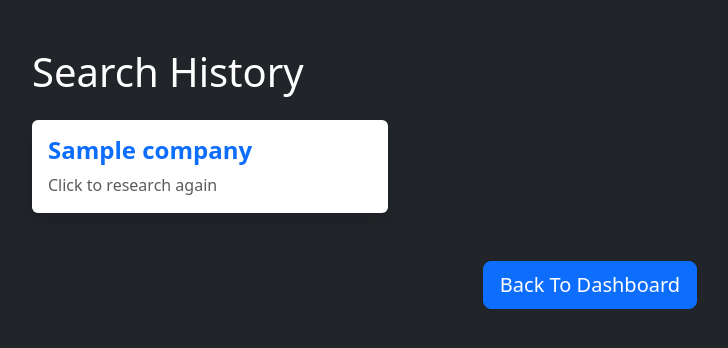
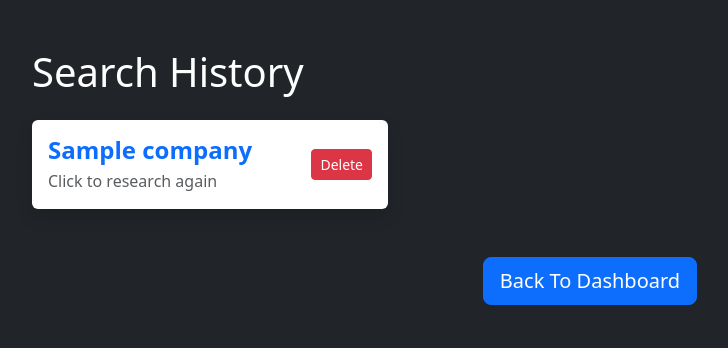
Before and after one commit to nandan-xd/Company-Intelligence-Dashboard, a Flask app: template templates/searchHistory.html in a window 1280 px wide. Shown: the top 348 px of the page, without its empty margins (50-778 px from the left). Run offline with Flask 3, Linux system fonts and the light colour scheme; the template is opened without the code that fills it: most values are stand-ins (such as "Sample title", 1, 10 or a date in 2020).

Commit message:
Delete feature added

```diff
--- a/app.py
+++ b/app.py
@@ -143,16 +143,39 @@ def index():
      else:
           return redirect(url_for('login'))
 
+@app.route('/delete', methods=['POST', 'GET'])
+def delete():
+     username = session.get('username')
+     user = Search.query.filter_by(name=username).all()
+     if 'companyList' in session:
+          companyList = session.get('companyList')
+     else:
+          companyList = request.args.get('companyList')
+     companyName = request.args.get('companyName')
+     if companyName in companyList:
+          companyList.remove(companyName)
+     print(companyList)
+     if 'companyList' in session:
+          session['companyList'] = companyList
+          for i in user:
+               if i.company == companyName:
+                    db.session.delete(i)
+                    db.session.commit()
+     return redirect(url_for('searchHistory'))
+
 @app.route('/search-history')
 def searchHistory():
      username = session.get('username')
      user = Search.query.filter_by(name=username).all()
-     companyList = []
+     if 'companyList' in session:
+          companyList = session.get('companyList')
+     else:
+          companyList = []
      for i in user:
           if i.company not in companyList:
                companyList.append(i.company)
-          else:
-               pass
+     if 'companyList' in session:
+          session['companyList'] = companyList
      return render_template('searchHistory.html', companyList=companyList)
 
 @app.route('/error')
--- a/templates/searchHistory.html
+++ b/templates/searchHistory.html
@@ -21,27 +21,26 @@
 
         <div class="col-md-4 mb-4">
 
-            <a
-                href="{{ url_for('index', companyName=company) }}"
-                class="text-decoration-none">
+            <div class="card shadow border-0 h-100">
 
-                <div class="card shadow border-0 h-100">
+                <div class="card-body d-flex justify-content-between align-items-center gap-3">
 
-                    <div class="card-body">
-
-                        <h4 class="fw-bold text-primary">
+                    <a href="{{ url_for('index', companyName=company) }}" class="text-decoration-none flex-grow-1">
+                        <h4 class="fw-bold text-primary mb-1">
                             {{ company }}
                         </h4>
-
                         <p class="text-muted mb-0">
                             Click to research again
                         </p>
+                    </a>
 
-                    </div>
+                    <a href="{{ url_for('delete', companyName=company, companyList=companyList) }}" class="btn btn-danger btn-sm">
+                        Delete
+                    </a>
 
                 </div>
 
-            </a>
+            </div>
 
         </div>
 
```
